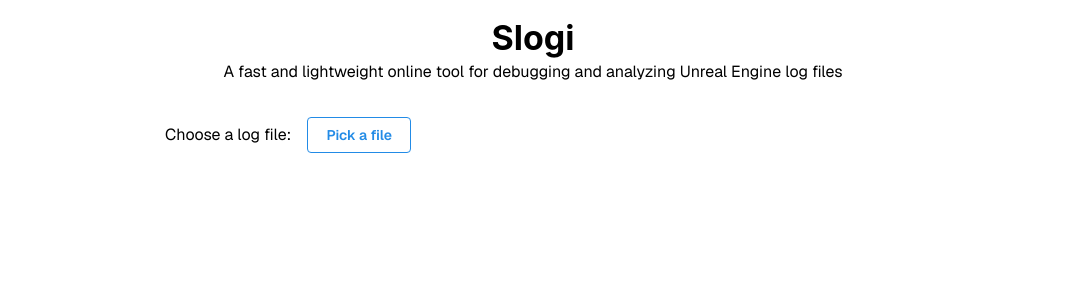
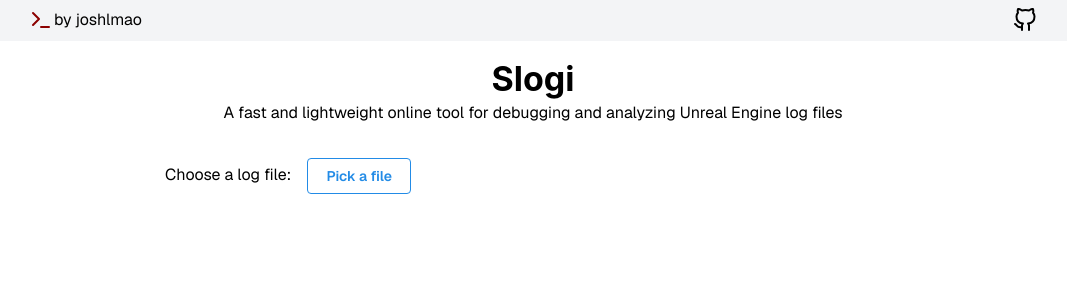
Before and after one commit to JoshLmao/slogi, a Next.js app: page / in a window 1280 px wide. Shown: the top 300 px of the page, without its empty margins (107-1174 px from the left). Built offline with nearby package versions, Linux system fonts and the light colour scheme.

Commit message:
react feather icons, able to link to github, self

```diff
--- a/package.json
+++ b/package.json
@@ -11,9 +11,11 @@
   "dependencies": {
     "@mantine/core": "^8.0.0",
     "@mantine/hooks": "^8.0.0",
+    "feather-icons": "^4.29.2",
     "next": "15.3.2",
     "react": "^19.0.0",
-    "react-dom": "^19.0.0"
+    "react-dom": "^19.0.0",
+    "react-feather": "^2.0.10"
   },
   "devDependencies": {
     "@eslint/eslintrc": "^3",
--- a/src/app/components/Landing.tsx
+++ b/src/app/components/Landing.tsx
@@ -8,7 +8,9 @@ import {
     Textarea,
     Group,
     FileButton,
+    Container,
 } from "@mantine/core";
+import { GitHub, Terminal } from "react-feather";
 
 export default function Landing() {
     const [fileContent, setFileContent] = useState<string | null>(null);
@@ -30,6 +32,26 @@ export default function Landing() {
 
     return (
         <div className="min-h-screen flex flex-col">
+            {/* Thin heading strip */}
+            <div className="bg-gray-100">
+                <div className=" p-2 flex justify-between items-center gap-4 mx-auto max-w-screen-lg">
+                    <a href="https://joshlmao.com" target="_blank">
+                        <Group gap={1}>
+                            <Terminal color="darkred" />
+                            by joshlmao
+                        </Group>
+                    </a>
+                    <a
+                        href="https://github.com/joshlmao/slogi"
+                        target="_blank"
+                        rel="noopener noreferrer"
+                    >
+                        <GitHub color="black" />
+                    </a>
+                    {/* Add more links/images as needed */}
+                </div>
+            </div>
+
             <header className="text-center p-4 flex-none">
                 <Title order={1} className="text-4xl sm:text-5xl">
                     Slogi
```
Also changed, not shown: 1 other file (tests, documents, lock files or other folders).
